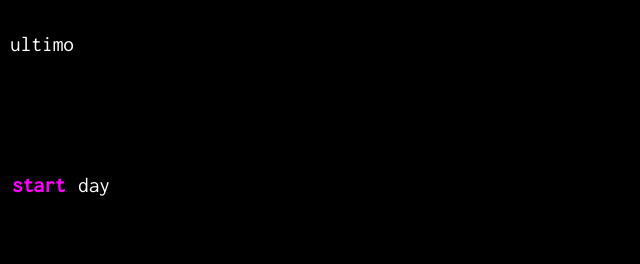
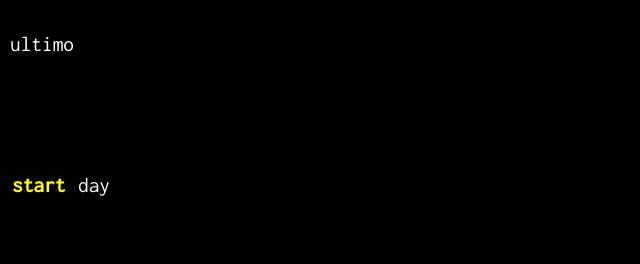
Before and after one commit to DerputeR/ultimo-html, a plain HTML site: page index.html in a window 1280 px wide. Shown: the top 264 px of the page, 0-640 px from the left. Drawn offline with Linux system fonts and the light colour scheme.

Commit message:
Reverted magenta text to yellow
After popular demand (and increased thematic significance) I have reverted the color of the commands from magenta back to their original full moon yellow

```diff
--- a/css/styles.css
+++ b/css/styles.css
@@ -89,7 +89,8 @@ span.hint {
 span.cmd {
     font-weight: bold;
     font-style: normal;
-    color: magenta;
+    /* color: magenta; */
+    color: yellow;
 }
 
 /* err {
```
Also changed, not shown: 1 other file.
